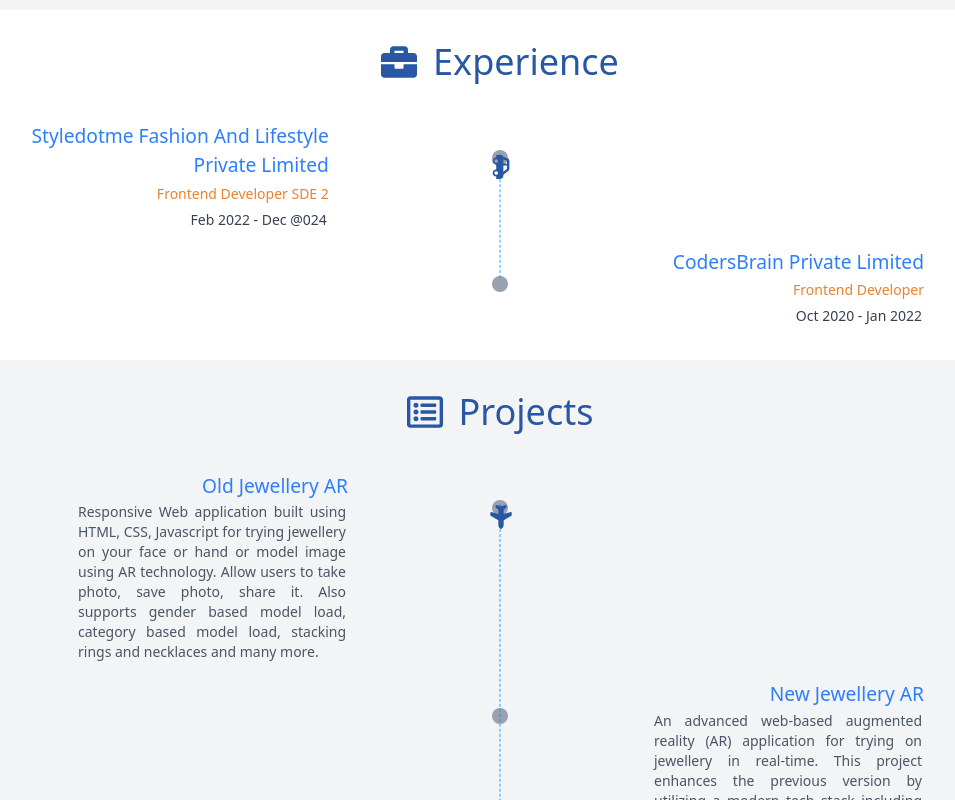
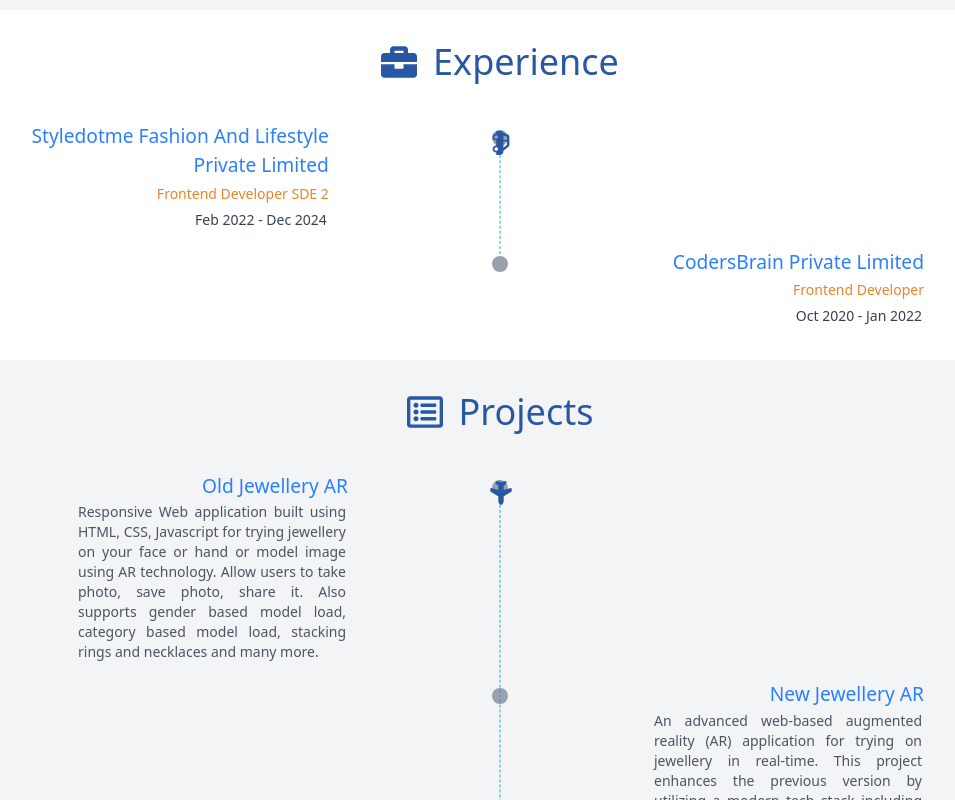
Before and after one commit to deepak-singh343/myPortfolio, a Next.js app: page / in a window 1280 px wide. Shown: the part 1040-1840 px from the top of the page, without its empty margins (140-1095 px from the left). Built offline with nearby package versions, Linux system fonts and the light colour scheme.

Commit message:
fixed track height and download resume link

```diff
--- a/components/About.tsx
+++ b/components/About.tsx
@@ -3,7 +3,7 @@
 
 const About = () => {
   const downloadCV = () => {
-    const pdfUrl = "/Deepak_Singh_Resume";
+    const pdfUrl = "/Deepak_Singh_Resume.pdf";
     const link = document.createElement("a");
     link.href = pdfUrl;
     link.download = "Deepak_Singh_Resume.pdf";
--- a/components/DividerForExperience.tsx
+++ b/components/DividerForExperience.tsx
@@ -2,7 +2,7 @@
 import { FaCarSide } from "react-icons/fa";
 export const DividerForExperience = () => {
   return (
-    <div className="w-full absolute flex md:justify-center justify-start top-10 h-full z-1">
+    <div className="w-full absolute flex md:justify-center justify-start top-4 h-full z-1">
       <div className=" border w-[1px] border-dashed border-[#0096fa6b] h-[55%] ml-[-1rem] md:ml-0">
         <div className="timeline-traveller sticky top-[500px] z-2">
           <div className="plane min-w-6 w-6 h-6 relative">
--- a/components/DividerForProjects.tsx
+++ b/components/DividerForProjects.tsx
@@ -1,8 +1,8 @@
 import { FaPlane } from "react-icons/fa6";
 export const DividerForProjects = () => {
   return (
-    <div className="w-full absolute flex md:justify-center justify-start top-10 h-full z-1">
-      <div className=" border w-[1px] border-dashed border-[#0096fa6b] h-[82%] ml-[-1rem] md:ml-0">
+    <div className="w-full absolute flex md:justify-center justify-start top-4 h-full z-1">
+      <div className=" border w-[1px] border-dashed border-[#0096fa6b] h-[83%] ml-[-1rem] md:ml-0">
         <div className="timeline-traveller sticky top-[500px] z-2">
           <div className="plane min-w-6 w-6 h-6 relative">
             <FaPlane
--- a/components/ExperienceCard.tsx
+++ b/components/ExperienceCard.tsx
@@ -12,7 +12,7 @@
   return (
     <div className="w-full " key={experience.id}>
       <div className="w-full absolute flex md:justify-center justify-start md:ml-0 ml-[-1.45rem]">
-        <div className="w-4 h-4 bg-gray-400 rounded-full relative top-9 z-1"></div>
+        <div className="w-4 h-4 bg-gray-400 rounded-full relative top-4 z-1"></div>
       </div>
       <div
         className={`timeline-box w-full min-h-[100px] flex text-right ${
--- a/components/ProjectCard.tsx
+++ b/components/ProjectCard.tsx
@@ -10,7 +10,7 @@
   return (
     <div className="w-full " key={project.id}>
       <div className="w-full absolute flex md:justify-center justify-start md:ml-0 ml-[-1.45rem]">
-        <div className="w-4 h-4 bg-gray-400 rounded-full relative top-9 z-1"></div>
+        <div className="w-4 h-4 bg-gray-400 rounded-full relative top-4 z-1"></div>
       </div>
       <div
         className={`timeline-box w-full min-h-[150px] md:text-right flex ${
--- a/constants/constants.tsx
+++ b/constants/constants.tsx
@@ -105,7 +105,7 @@
     id: 1,
     title: "Styledotme Fashion And Lifestyle Private Limited",
     profile: "Frontend Developer SDE 2",
-    duration: "Feb 2022 - Dec @024",
+    duration: "Feb 2022 - Dec 2024",
     link: "https://www.linkedin.com/company/mirrar-technology/",
   },
   {
```
